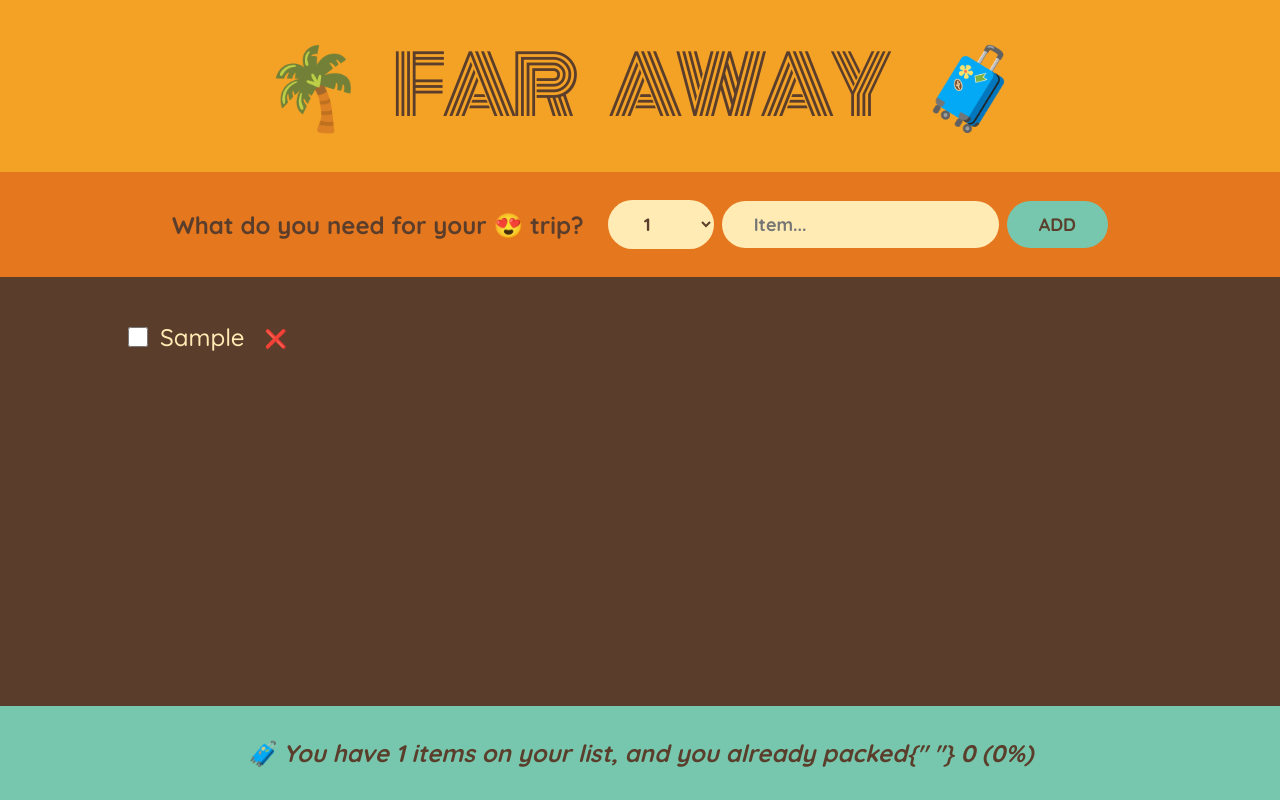
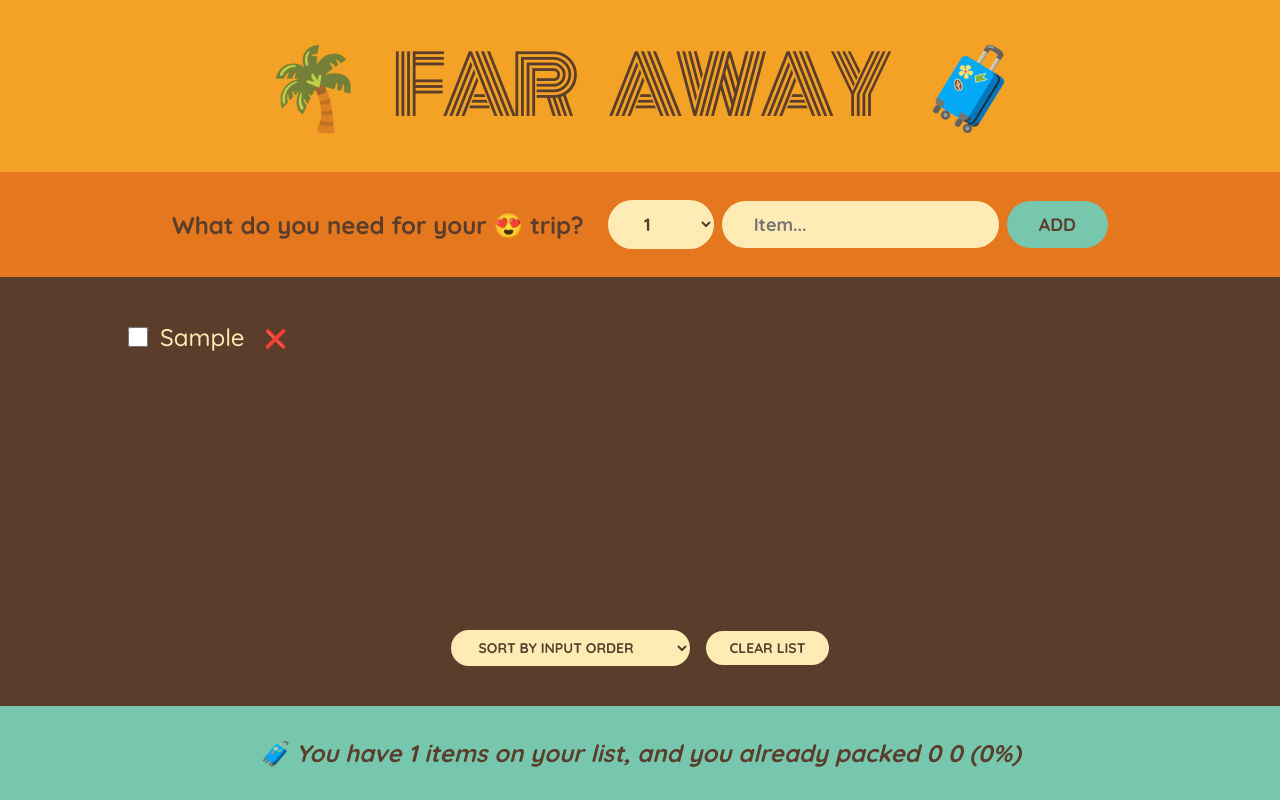
Before and after one commit to gulsahbayazit/Travel-App, a React (Create React App) app: page / in a window 1280 px wide. Both pictures are taken after typing "Sample" into the empty fields and a click on the button "ADD". Built offline with nearby package versions, Linux system fonts and the light colour scheme.

Commit message:
Delete All Button added

```diff
--- a/src/App.js
+++ b/src/App.js
@@ -18,6 +18,14 @@
     );
   }
 
+  function handleDeleteAll() {
+    const confirmed = window.confirm(
+      "Are you sure you want to delete all items?"
+    );
+
+    if (confirmed) setItems([]);
+  }
+
   return (
     <div className="app">
       <Logo />
@@ -26,6 +34,7 @@
         items={items}
         onDeleteItem={handleDeleteItem}
         onToggleItem={handleToggleItem}
+        onDeleteAll={handleDeleteAll}
       />
       <Stats items={items} />
     </div>
@@ -77,11 +86,26 @@
   );
 }
 
-function PackingList({ items, onDeleteItem, onToggleItem }) {
+function PackingList({ items, onDeleteItem, onToggleItem, onDeleteAll }) {
+  const [sortBy, setSortBy] = useState("input");
+
+  let sortedItems;
+  if (sortBy === "input") sortedItems = items;
+
+  if (sortBy === "description")
+    sortedItems = items
+      .slice()
+      .sort((a, b) => a.description.localeCompare(b.description));
+
+  if (sortBy === "packed")
+    sortedItems = items
+      .slice()
+      .sort((a, b) => Number(a.packed) - Number(b.packed));
+
   return (
     <div className="list">
       <ul>
-        {items.map((item) => (
+        {sortedItems.map((item) => (
           <Item
             item={item}
             key={item.id}
@@ -90,6 +114,14 @@
           />
         ))}
       </ul>
+      <div className="actions">
+        <select value={sortBy} onChange={(e) => setSortBy(e.target.value)}>
+          <option value="input">Sort by input order</option>
+          <option value="description">Sort by description</option>
+          <option value="packed">Sort by packed status</option>
+        </select>
+        <button onClick={onDeleteAll}>Clear list</button>
+      </div>
     </div>
   );
 }
@@ -123,7 +155,7 @@
       <em>
         {percentage === 100
           ? "You got everything! Ready to go + "
-          : `🧳 You have ${numItems} items on your list, and you already packed{" "}
+          : `🧳 You have ${numItems} items on your list, and you already packed ${numPacked}
         ${numPacked} (${percentage}%)`}
       </em>
     </footer>
```
